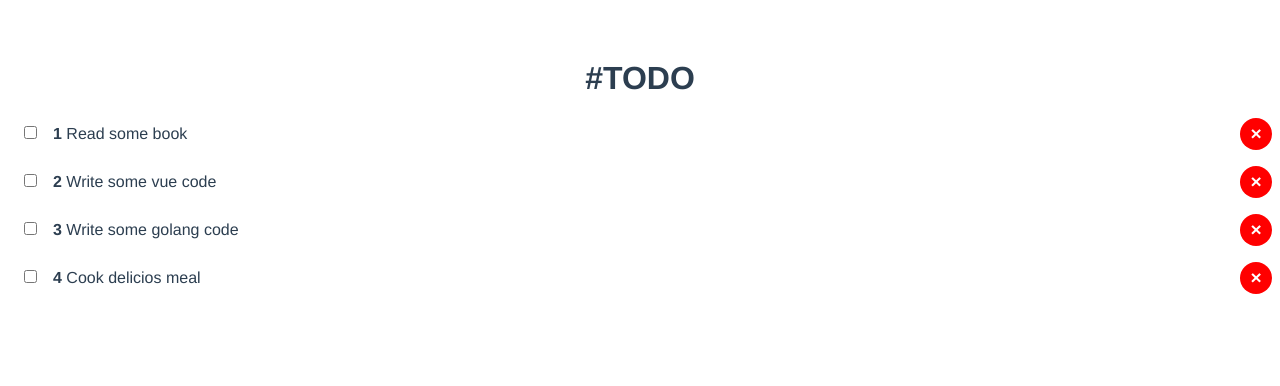
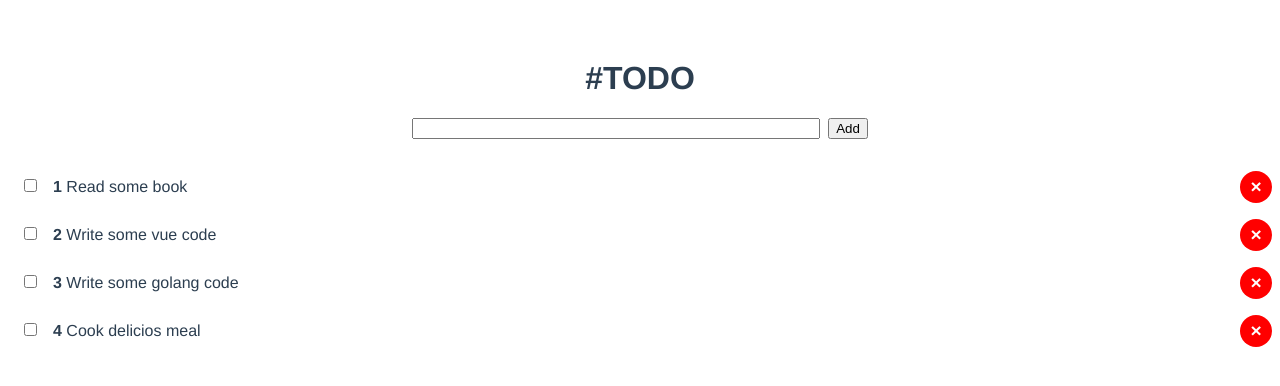
Before and after one commit to wlukla/vue-todo-app, a Vue app: page /todos in a window 1280 px wide. Shown: the top 386 px of the page. Built offline with nearby package versions, Linux system fonts and the light colour scheme.

Commit message:
feat: add todo adding

```diff
--- a/src/App.vue
+++ b/src/App.vue
@@ -1,6 +1,9 @@
 <template>
   <div id="app">
     <h1>#TODO</h1>
+    <AddTodo
+      @add-todo="addTodo"
+    />
     <TodoList
       v-bind:todos="todos"
       @remove-todo="removeTodo"
@@ -10,6 +13,7 @@
 
 <script>
 import TodoList from '@/components/TodoList';
+import AddTodo from '@/components/AddTodo';
 
 export default {
   name: 'App',
@@ -25,8 +29,12 @@ export default {
     removeTodo(id) {
       this.todos = this.todos.filter((todo) => todo.id != id)
     },
+    addTodo(todo) {
+      this.todos = [ ...this.todos, todo ];
+    }
   },
   components: {
+    AddTodo,
     TodoList
   }
 }
--- /dev/null
+++ b/src/components/AddTodo.vue
@@ -0,0 +1,44 @@
+<template>
+  <form @submit.prevent="onSubmit">
+    <input type="text" v-model="title" />
+    <button>Add</button>
+  </form>
+</template>
+
+<script>
+export default {
+  data() {
+    return {
+      title: '',
+    }
+  },
+  methods: {
+    onSubmit() {
+      if (this.title) {
+        const newTodo = {
+          id: Date.now(),
+          title: this.title,
+          completed: false,
+        };
+
+        this.$emit('add-todo', newTodo);
+      }
+    }
+  }
+}
+</script>
+
+<style scoped>
+  form {
+    display: flex;
+    justify-content: center;
+    margin-bottom: 2rem;
+  }
+
+  input {
+    width: 80%;
+    min-width: 100px;
+    max-width: 400px;
+    margin-right: .5rem;
+  }
+</style>
```
